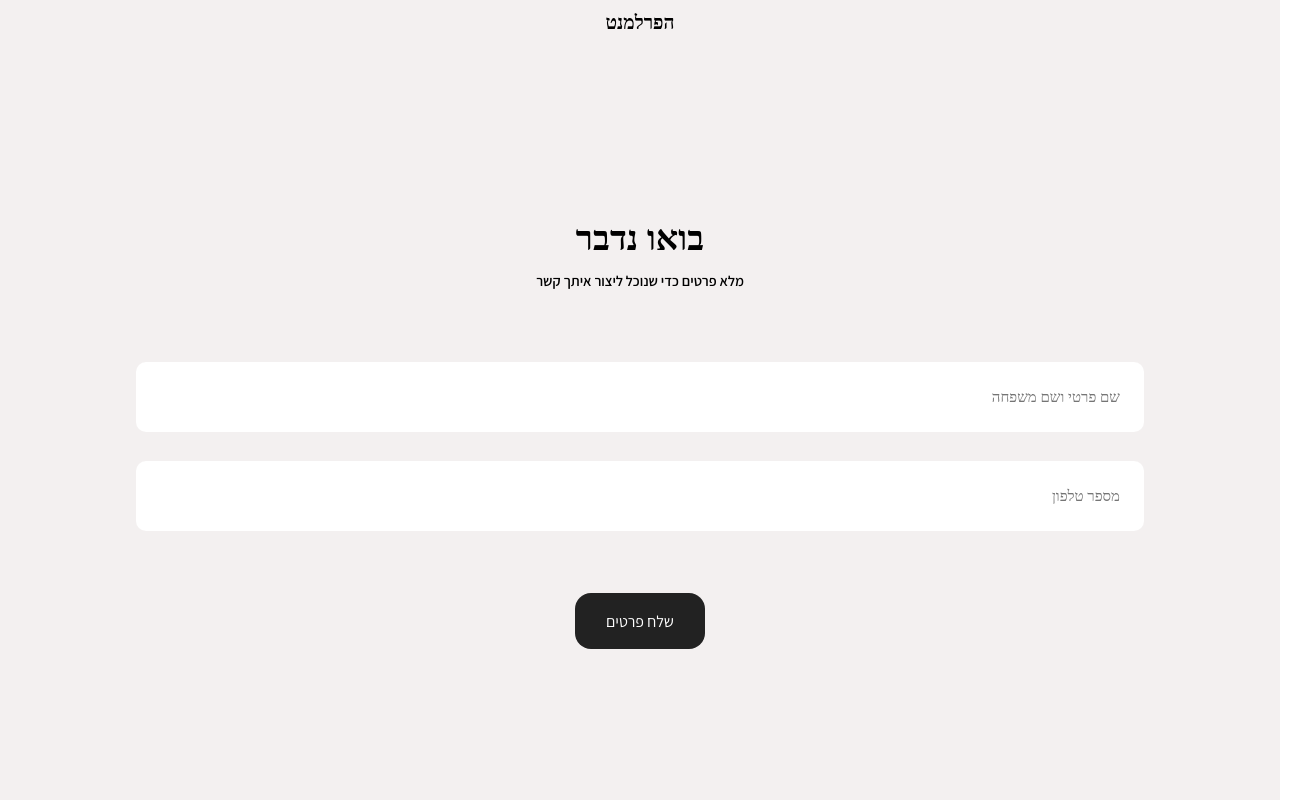
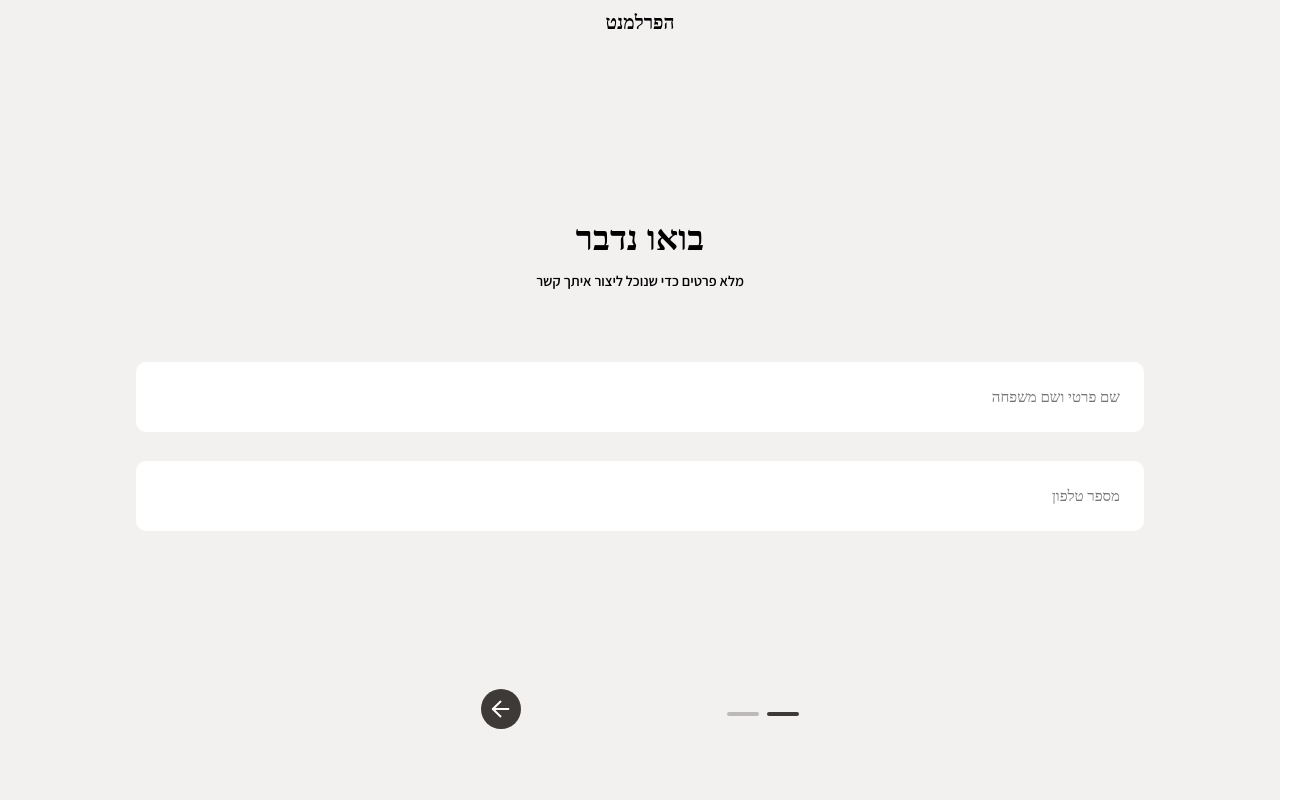
Before and after one commit to haparlament/haparlament-web-app, a React (Create React App) app: page /details-form in a window 1280 px wide. Shown: the whole page, 1302 px wide, since content can reach past the window. Built offline with nearby package versions, Linux system fonts and the light colour scheme; a web font is replaced by a local one.

Commit message:
Revert "remove time slots selection step (#41)" (#42)
This reverts commit 6cb9657998fdcf27db99450acfb8e116a0c7f801.

```diff
--- a/src/components/DetailsForm/DetailsForm.tsx
+++ b/src/components/DetailsForm/DetailsForm.tsx
@@ -4,8 +4,7 @@ import "../../styles.css/DetailsForm.scss";
 import { LeftArrow } from "../../styles.css/icons.svg/icons";
 import { TwoLinesRight } from "../../styles.css/icons.svg/icons";
 import { useDispatch, useSelector } from "react-redux";
-import { SessionSubscriptionData, selectSessionSubscription, setSession } from "../../stateManagement/modules/sessionSubscription/sessionSubscriptionSlice";
-import { postSessionRequest } from "../../utils/session_request";
+import { selectSessionSubscription, setSession } from "../../stateManagement/modules/sessionSubscription/sessionSubscriptionSlice";
 
 interface DetailsFormProps {
   setSlide: (slideIndex: number) => void, slide: number
@@ -21,7 +20,8 @@ function DetailsForm({ setSlide, slide }: DetailsFormProps) {
   const [isUserNameValid, setIsUserNameValid] = useState(true);
   const [isPhoneNumberValid, setIsPhoneNumberValid] = useState(true);
 
-  const handleSubmit = async (sessionSubscription: SessionSubscriptionData) => {
+  const handleSubmit = (e: any) => {
+    e.preventDefault();
     if (!checkUserNamevalid()) {
       setIsUserNameValid(false);
       return;
@@ -32,18 +32,17 @@ function DetailsForm({ setSlide, slide }: DetailsFormProps) {
       return;
     }
     setIsPhoneNumberValid(true);
-    const updatedSessionSubscription = {
-      ...sessionSubscription,
-      user: {
-        phoneNumber,
-        name: userName,
-      }
-    }
     dispatch(
-      setSession(updatedSessionSubscription)
+      setSession({
+        ...sessionSubscription,
+        user: {
+          phoneNumber: phoneNumber,
+          name: userName,
+        }
+      })
     );
-    await postSessionRequest(updatedSessionSubscription);
-    navigate("/session-request-sent");
+    setSlide(slide + 1);
+    navigate("/time-selection");
   };
 
   const checkPhoneNumbervalid = () => {
@@ -62,7 +61,7 @@ function DetailsForm({ setSlide, slide }: DetailsFormProps) {
         <h1>בואו נדבר</h1>
         <h4>מלא פרטים כדי שנוכל ליצור איתך קשר</h4>
       </div>
-      <form className="details-form-form" onSubmit={() => handleSubmit(sessionSubscription)}>
+      <form className="details-form-form" onSubmit={handleSubmit}>
         <input
           id="name"
           className="deatils-inputs"
@@ -88,22 +87,12 @@ function DetailsForm({ setSlide, slide }: DetailsFormProps) {
         )}
         <br />
       </form>
-      <div className="send-details-div">
-        <button
-          className="send-details-button"
-          type="submit"
-          onClick={() => handleSubmit(sessionSubscription)}
-        >
-          שלח פרטים
-        </button>
-      </div>
-
-      {/* <div className="icons-div">
+      <div className="icons-div">
         <button type="submit" onClick={handleSubmit}>
           {LeftArrow}
         </button>
         <button>{TwoLinesRight}</button>
-      </div> */}
+      </div>
     </div>
   );
 }
```
